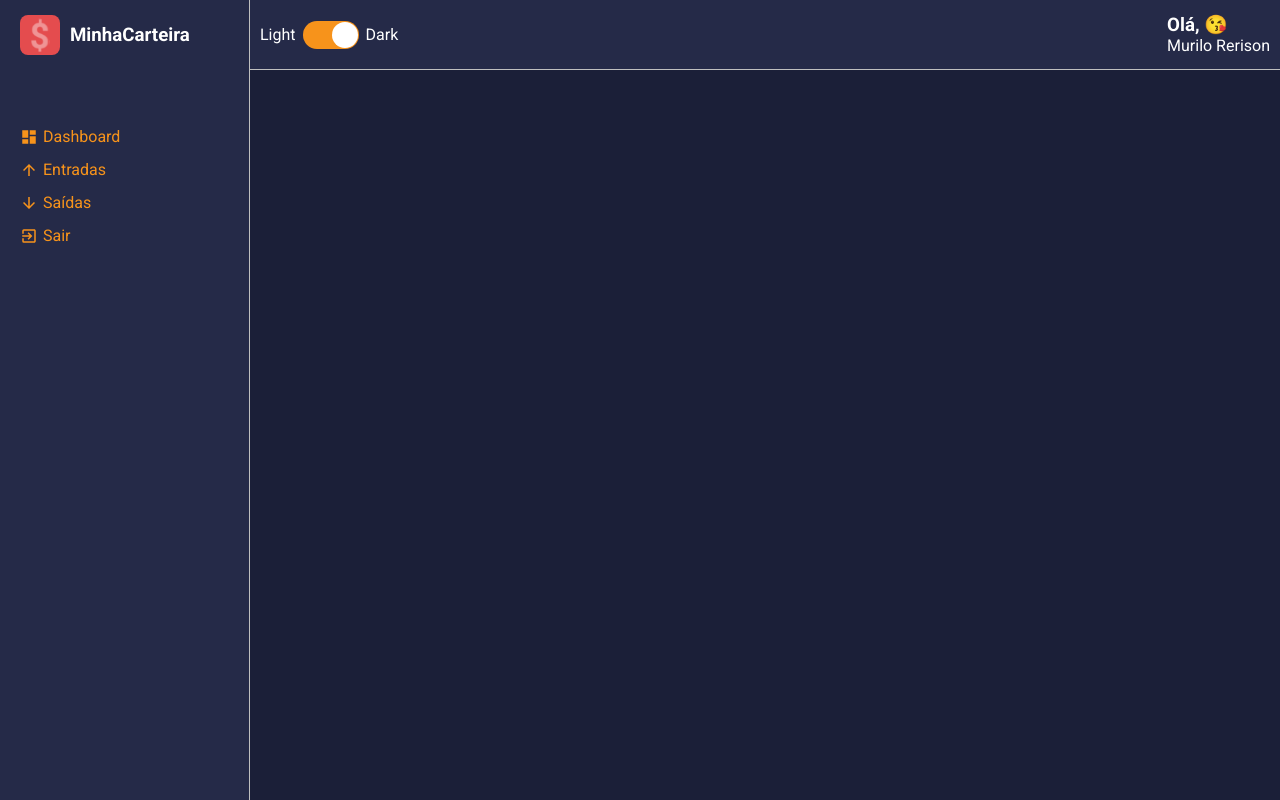
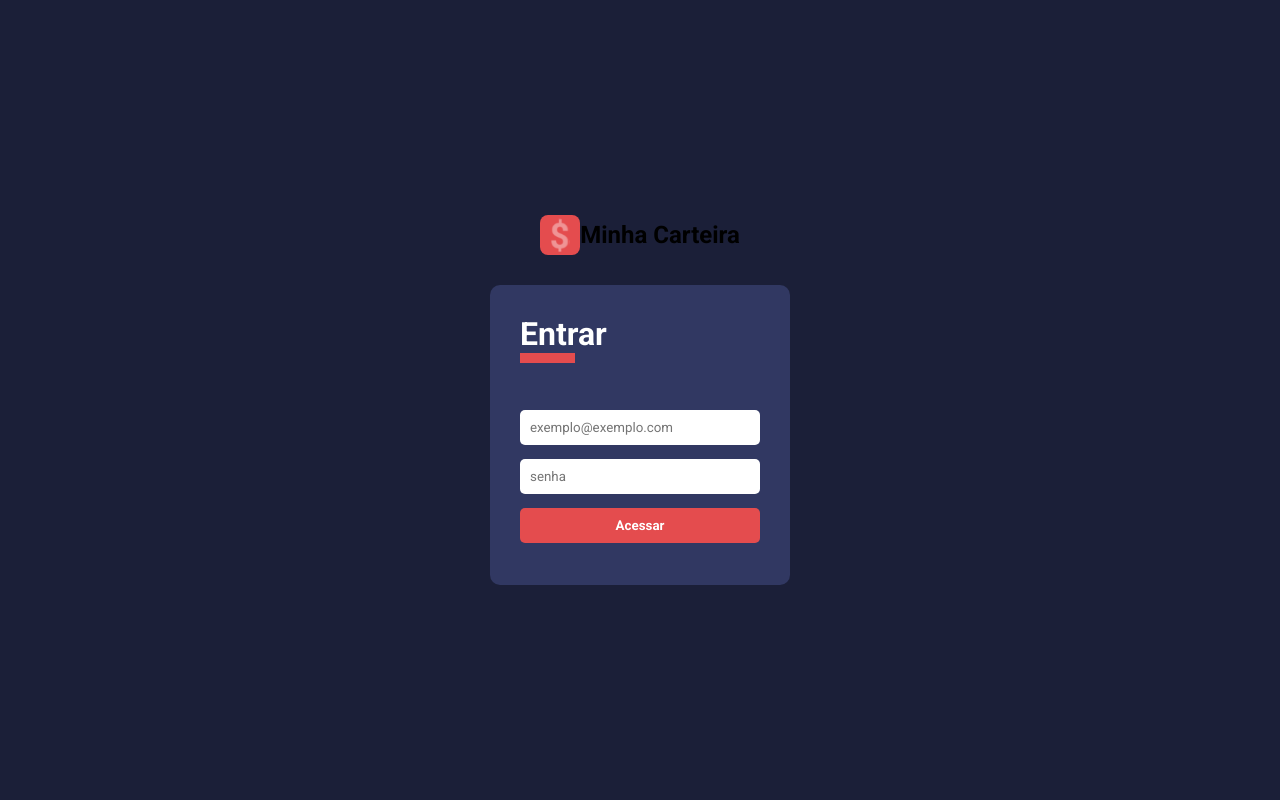
Before and after one commit to murilodevkapaz/dashboard-react, a React (Create React App) app: page / in a window 1280 px wide. Built offline with nearby package versions, Linux system fonts and the light colour scheme.

Commit message:
creating login scream

```diff
--- /dev/null
+++ b/src/components/Button/index.tsx
@@ -0,0 +1,14 @@
+import React,{ButtonHTMLAttributes} from 'react';
+import {Container} from './styles';
+
+//criando uma interface que irá receber elementos de um input
+type IButtonProps = ButtonHTMLAttributes<HTMLButtonElement>;
+
+                                    //pega todas as propriedades do Button
+const Button: React.FC<IButtonProps> = ({children, ...rest})=>(
+    <Container {...rest}>
+        {children}
+    </Container>
+)
+
+export default Button;
--- /dev/null
+++ b/src/components/Button/styles.ts
@@ -0,0 +1,20 @@
+import styled from 'styled-components';
+
+export const Container = styled.button`
+    width: 100%;
+
+    margin: 7px 0;
+    padding: 10px;
+
+    border-radius: 5px;
+
+    font-weight: bold;
+    color: ${props=>props.theme.colors.white};
+    background-color: ${props=>props.theme.colors.warning};
+
+    transition: opacity .3s;
+
+    &:hover{
+        opacity: .7;
+    }
+`;
--- /dev/null
+++ b/src/components/Input/index.tsx
@@ -0,0 +1,12 @@
+import React,{InputHTMLAttributes} from 'react';
+import {Container} from './styles';
+
+//criando uma interface que irá receber elementos de um input
+type IInputProps = InputHTMLAttributes<HTMLInputElement>;
+
+                                    //pega todas as propriedades do input
+const Input: React.FC<IInputProps> = ({...rest})=>(
+    <Container {...rest} />
+)
+
+export default Input;
--- /dev/null
+++ b/src/components/Input/styles.ts
@@ -0,0 +1,10 @@
+import styled from 'styled-components';
+
+export const Container = styled.input`
+    width: 100%;
+
+    margin: 7px 0;
+    padding: 10px;
+
+    border-radius: 5px;
+`;
--- a/src/pages/signin/index.tsx
+++ b/src/pages/signin/index.tsx
@@ -1,8 +1,31 @@
 import React from 'react';
+import {
+    Container,
+    Logo,
+    Form,
+    FormTitle
+} from './styles';
+import Input from '../../components/Input';
+import Button from '../../components/Button';
+
+import logoImg from '../../assets/logo.svg';
+
 
 const Signin : React.FC = ()=>{
     return(
-        <h1>Signin</h1>
+        <Container>
+            <Logo>
+                <img src={logoImg} alt="Minha Carteira"/>
+                <h2>Minha Carteira</h2>
+            </Logo>
+            <Form onSubmit={()=>{}}>
+                <FormTitle>Entrar</FormTitle>
+                <Input type="email" placeholder="exemplo@exemplo.com" required/>
+                <Input type="password" placeholder="senha" required/>
+
+                <Button type="submit">Acessar</Button>
+            </Form>
+        </Container>
     )
 }
 
--- /dev/null
+++ b/src/pages/signin/styles.ts
@@ -0,0 +1,51 @@
+import styled from 'styled-components';
+
+export const Container = styled.div`
+    height: 100vh;
+    display: flex;
+    flex: 1;
+    flex-direction: column;
+    justify-content: center;
+    align-items: center;
+
+    background-color: ${props=>props.theme.colors.primary};
+`;
+
+export const Logo = styled.div`
+    display: flex;
+    align-items: center;
+
+    margin-bottom: 30px;
+
+    >h3{
+        color: ${props=>props.theme.colors.white};
+        margin-left: 7px;
+    }
+    >img{
+        width: 40px;
+        height: 40px;
+    }
+`;
+
+export const Form = styled.form`
+    width: 300px;
+    height: 300px;
+
+    padding: 30px;
+    border-radius: 10px;
+
+    background-color: ${props=>props.theme.colors.tertiary};
+`;
+
+export const FormTitle = styled.h1`
+    margin-bottom: 40px;
+    color: ${props=> props.theme.colors.white};
+
+    /* & para se referir ao proprio elemento */
+    &:after{
+        content: '';
+            display: block;
+            width:55px;
+            border-bottom: 10px solid ${props => props.theme.colors.warning};
+    }
+`;
--- /dev/null
+++ b/src/routes/auth.routes.tsx
@@ -0,0 +1,12 @@
+import React from 'react';
+import {Switch, Route} from 'react-router-dom';
+
+import SignIn from '../pages/signin';
+
+const AuthRoutes : React.FC = ()=>(
+    <Switch>
+        <Route component={SignIn} />
+    </Switch>
+);
+
+export default AuthRoutes;
--- a/src/routes/index.tsx
+++ b/src/routes/index.tsx
@@ -2,10 +2,11 @@
 import { BrowserRouter } from 'react-router-dom';
 
 import App from './app.routes';
+import Auth from './auth.routes';
 
 const Routes: React.FC = () => (
     <BrowserRouter>
-        <App />
+        <Auth />
     </BrowserRouter>
 );
 
```
Also changed, not shown: 1 other file (tests, documents, lock files or other folders).
